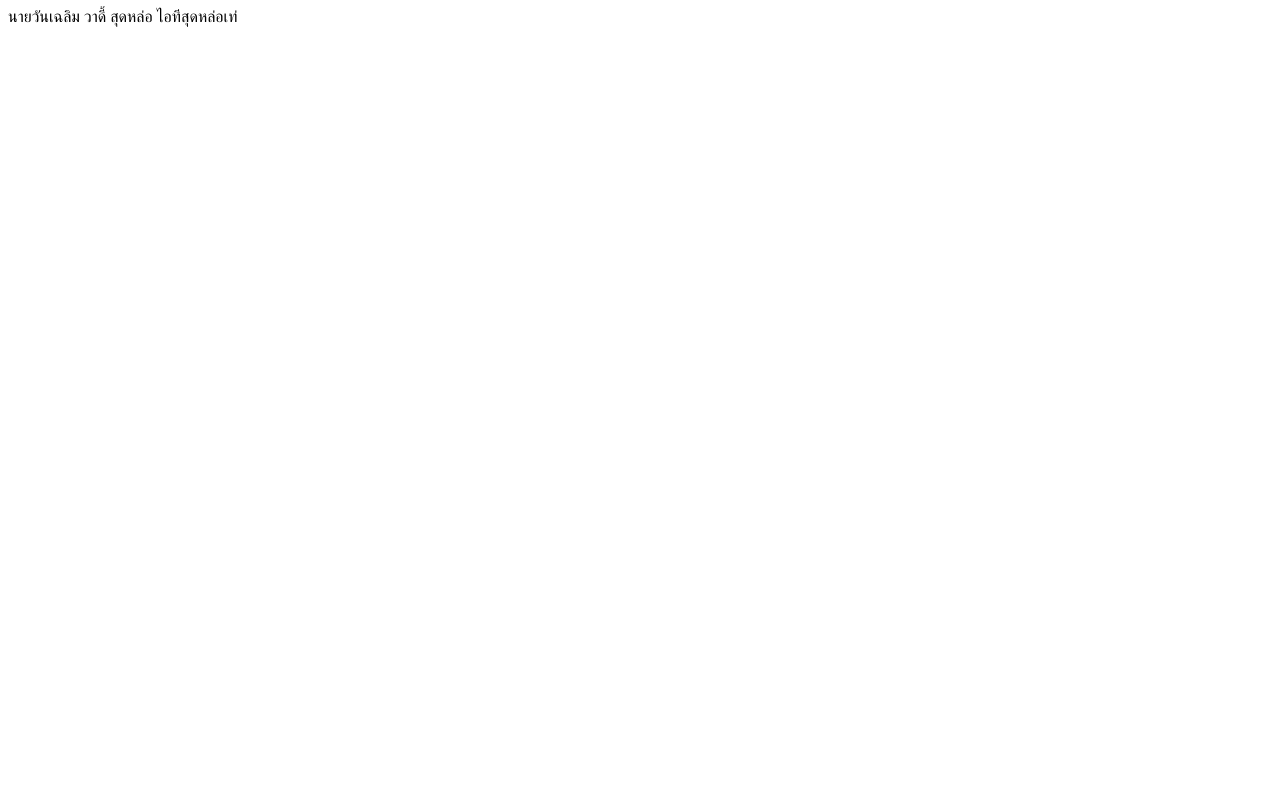
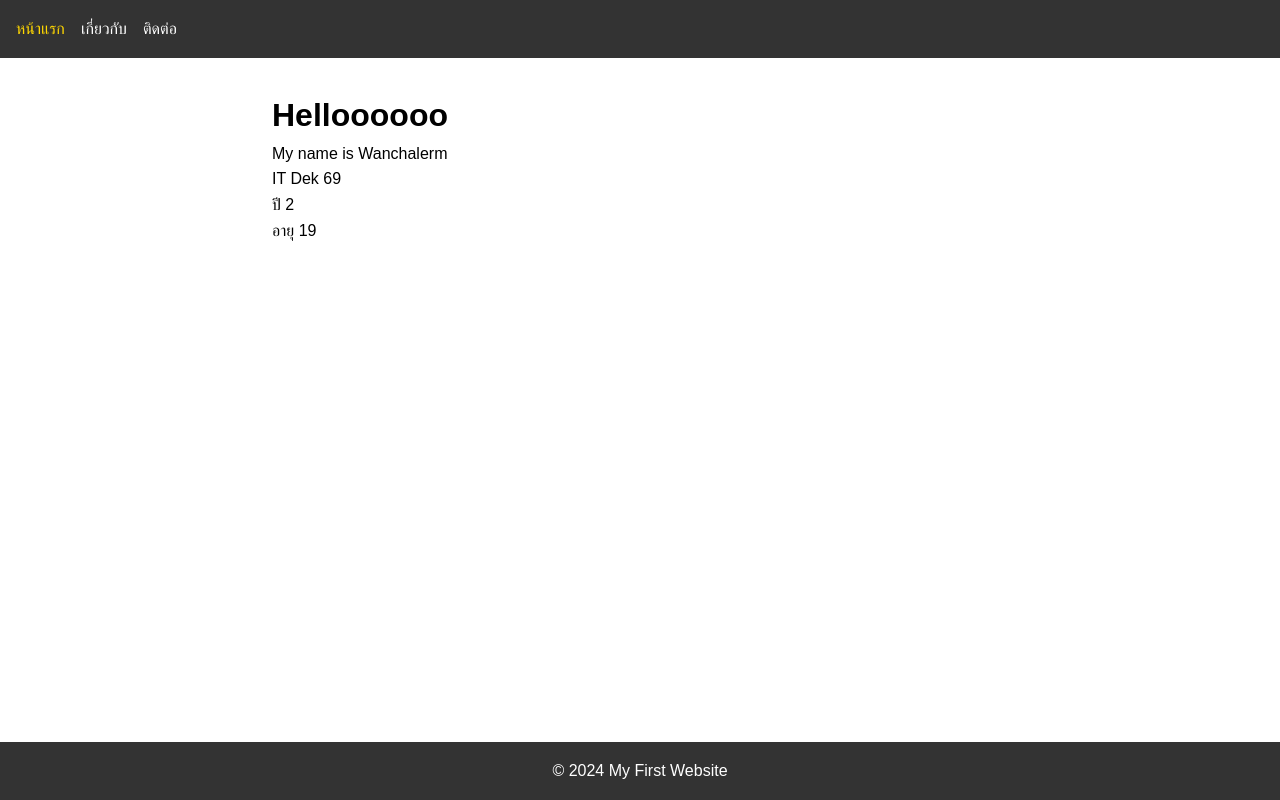
Before and after one commit to 66160153waaa/my-first-website, a plain HTML site: page about.html in a window 1280 px wide. Drawn offline with Linux system fonts and the light colour scheme.

Commit message:
Update code about.html

```diff
--- a/about.html
+++ b/about.html
@@ -1,3 +1,32 @@
-นายวันเฉลิม
-วาดี้ สุดหล่อ
-ไอทีสุดหล่อเท่
+<!DOCTYPE html>
+<html lang="th">
+<head>
+  <meta charset="UTF-8">
+  <meta name="viewport" content="width=device-width, initial-scale=1.0">
+  <title>หน้าแรก - เว็บไซต์ของฉัน</title>
+  <link rel="stylesheet" href="css/style.css">
+</head>
+<body>
+  <header>
+    <nav>
+      <ul>
+        <li><a href="index.html" class="active">หน้าแรก</a></li>
+        <li><a href="about.html">เกี่ยวกับ</a></li>
+        <li><a href="contact.html">ติดต่อ</a></li>
+      </ul>
+    </nav>
+  </header>
+
+  <main>
+    <h1>Helloooooo</h1>
+    <p>My name is Wanchalerm</p>
+    <p>IT Dek 69</p>
+    <p>ปี 2</p>
+    <p>อายุ 19</p>
+  </main>
+
+  <footer>
+    <p>&copy; 2024 My First Website</p>
+  </footer>
+</body>
+</html>
```
